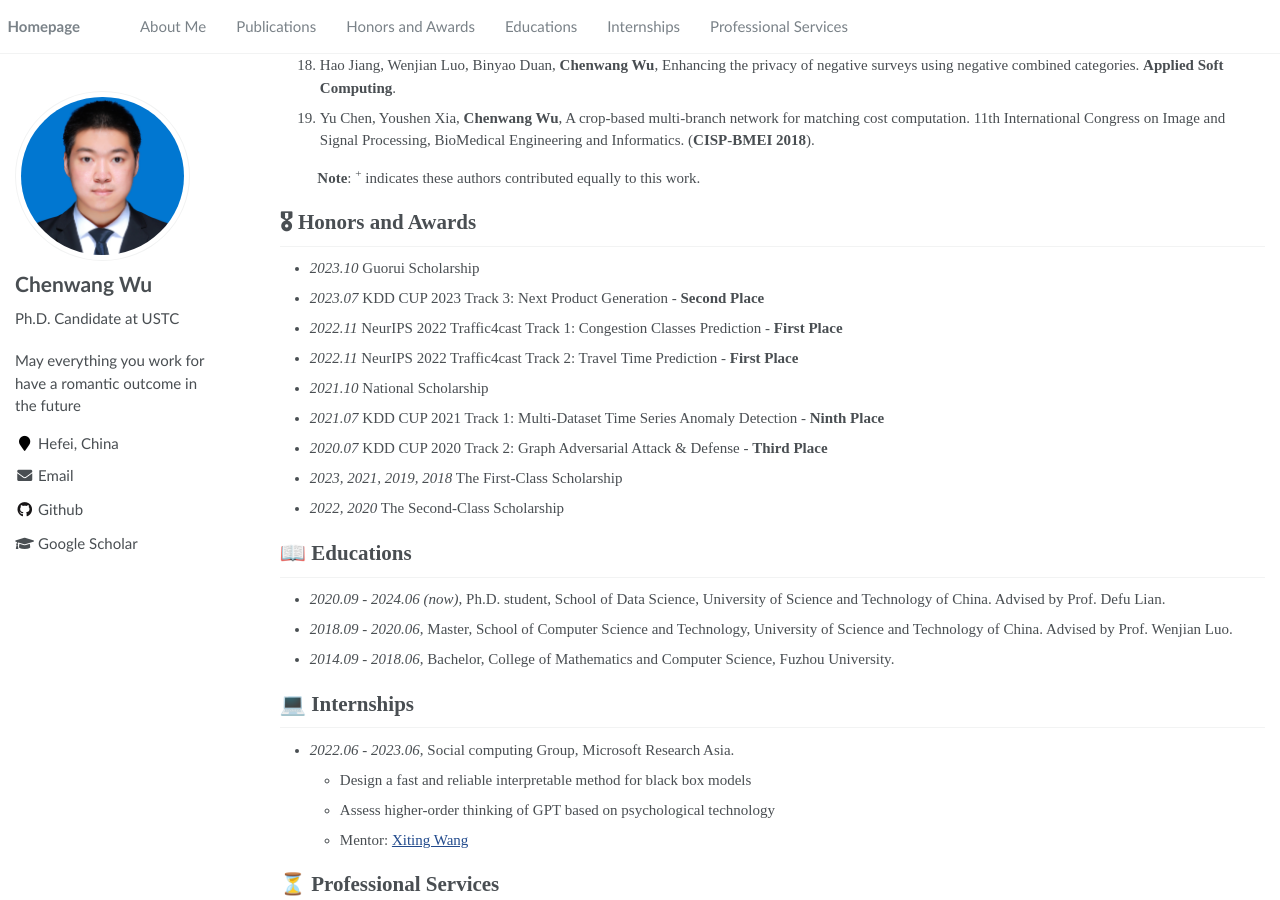
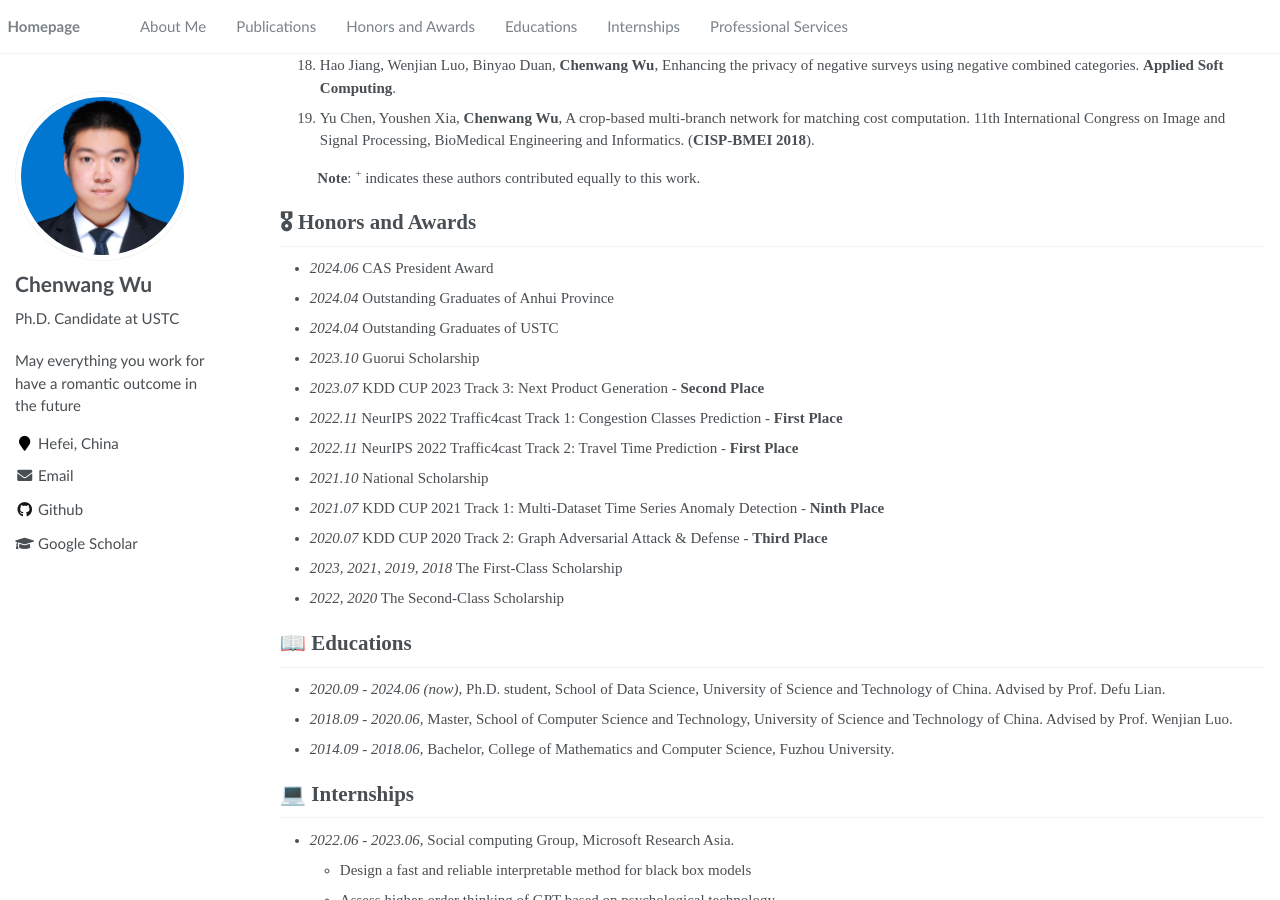
Before and after one commit to Daftstone/Daftstone.github.io, a Jekyll site: the page built from _pages/about.md, in a window 1280 px wide and 900 px high, scrolled down 1062 px. Built offline with Jekyll 4.4.1, drawn with Linux system fonts in a browser that asks for light colours.

Commit message:
Update about.md

```diff
--- a/_pages/about.md
+++ b/_pages/about.md
@@ -49,6 +49,9 @@ My research interests include data mining, especially on recommender System Secu
 &emsp; &emsp; **Note**: <sup>+</sup> indicates these authors contributed equally to this work.
 
 # 🎖 Honors and Awards
+- *2024.06* CAS President Award
+- *2024.04* Outstanding Graduates of Anhui Province
+- *2024.04* Outstanding Graduates of USTC
 - *2023.10* Guorui Scholarship
 - *2023.07* KDD CUP 2023 Track 3: Next Product Generation - **Second Place**
 - *2022.11* NeurIPS 2022 Traffic4cast Track 1: Congestion Classes Prediction - **First Place**
```
